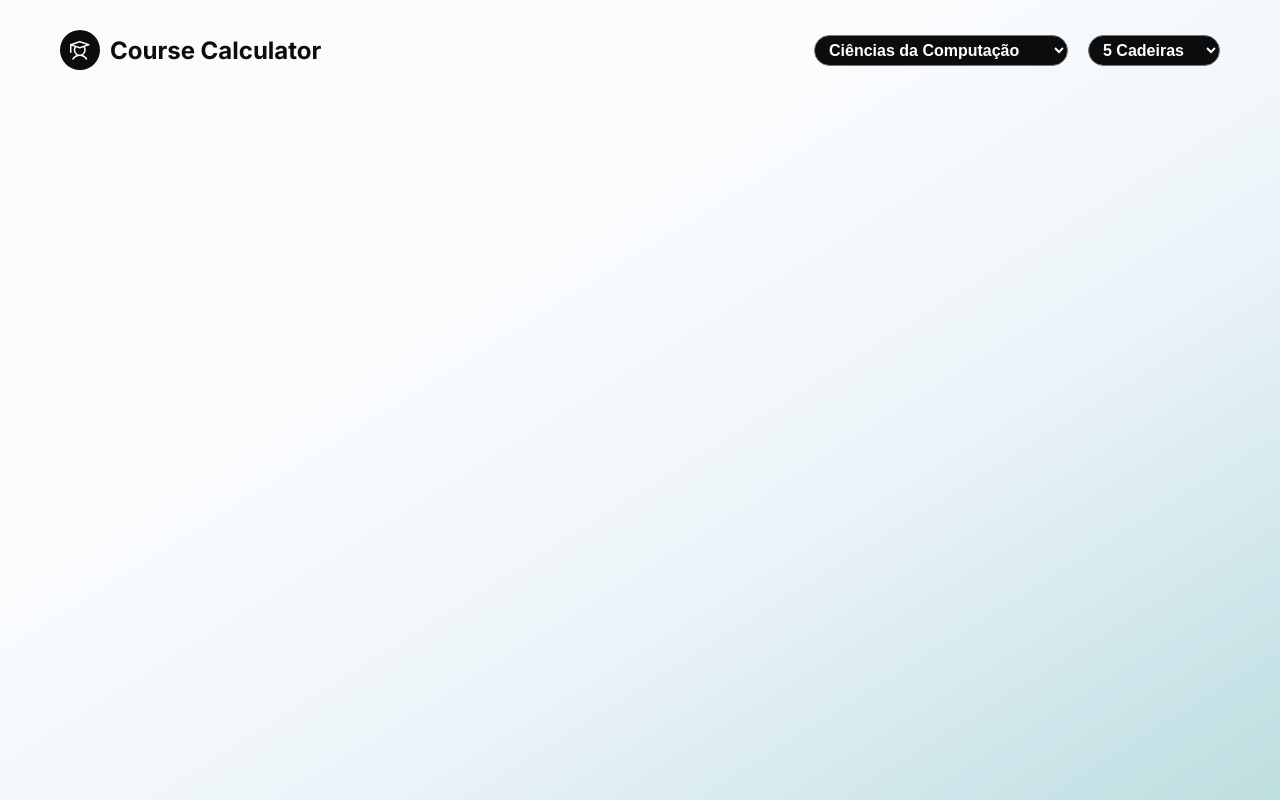
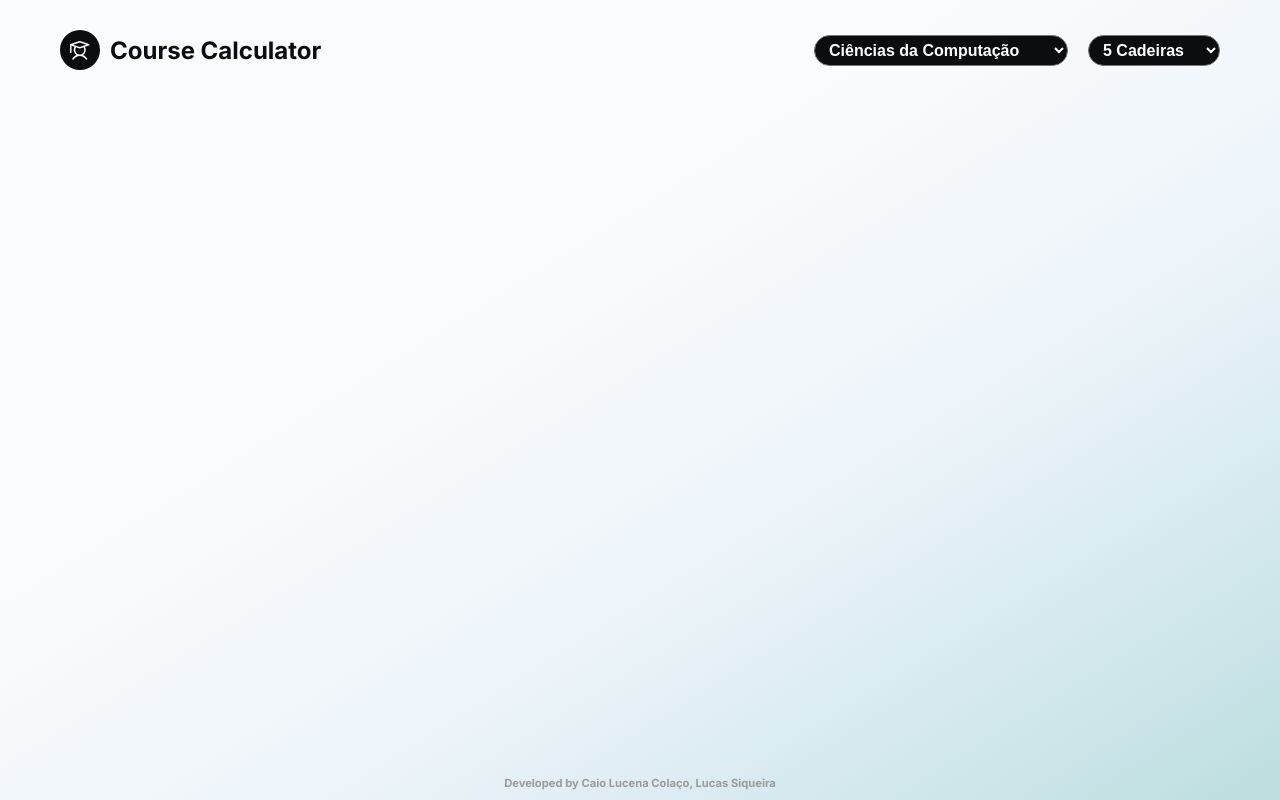
Before and after one commit to CaioLuColaco/course-calculator, a Next.js app: page / in a window 1280 px wide. Built offline with nearby package versions, Linux system fonts and the light colour scheme.

Commit message:
Added the footer

```diff
--- a/src/app/page.js
+++ b/src/app/page.js
@@ -1,7 +1,8 @@
 "use client";
 import styles from './page.module.css'
 import { useState } from 'react'
-import Menu from '@/components/Menu/menu';
+import Menu from '@/components/Menu';
+import Footer from '@/components/Footer';
 
 export default function Home() {
   const [course, setCourse] = useState("ComputerScience")
@@ -10,7 +11,7 @@ export default function Home() {
   return (
     <main className={styles.main}>
       <Menu course={course} setCourse={setCourse} quantity={quantity} setQuantity={setQuantity}/>
-
+      <Footer />
     </main>
   )
 }
--- /dev/null
+++ b/src/components/Footer/footer.module.css
@@ -0,0 +1,11 @@
+.boxFooter {
+    display: flex;
+    padding: 10px;
+    width: 100%;
+    justify-content: center;
+    align-items: center;
+    flex-direction: column;
+    font-weight: bold;
+    font-size: 0.7rem;
+    color: #9b9b9b
+}
--- /dev/null
+++ b/src/components/Footer/index.js
@@ -0,0 +1,9 @@
+import styles from "./footer.module.css"
+
+export default function Footer() {
+    return (
+        <div className={styles.boxFooter}>
+            <p>Developed by Caio Lucena Colaço, Lucas Siqueira</p>
+        </div>
+    )
+}
```
Also changed, not shown: src/components/Menu/index.js (renamed from src/components/Menu/menu.js).
